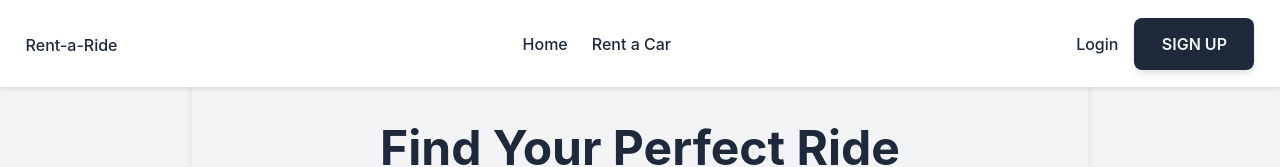
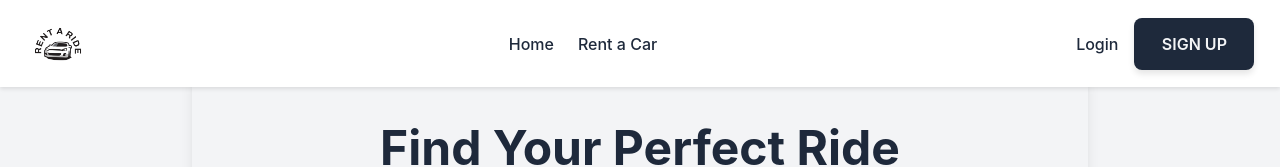
Before and after one commit to JoshRaimo/Rent-a-Ride, a React (Create React App) app in the folder frontend/: page / in a window 1280 px wide. Shown: the top 167 px of the page. Built offline with nearby package versions, Linux system fonts and the light colour scheme; no server answers.

Commit message:
Updated navbar and added logo

```diff
--- a/frontend/package.json
+++ b/frontend/package.json
@@ -20,6 +20,7 @@
     "axios": "^1.7.9",
     "date-fns": "^4.1.0",
     "jwt-decode": "^4.0.0",
+    "lucide-react": "^0.484.0",
     "react": "^19.0.0",
     "react-date-range": "^2.0.1",
     "react-dom": "^19.0.0",
--- a/frontend/src/App.js
+++ b/frontend/src/App.js
@@ -23,6 +23,8 @@ import {
     isTokenExpired,
     logout,
 } from './utils/auth';
+
+import { LogOut } from 'lucide-react'; // Import logout icon
 
 const App = () => {
     return (
@@ -85,9 +87,9 @@ const MainApp = () => {
             <header className="navbar shadow-md bg-white">
                 <div className="container mx-auto flex justify-between items-center px-6 py-4">
                     {/* Logo */}
-                    <h1 className="text-2xl font-bold text-primary-color">
-                        <Link to="/">Rent-a-Ride</Link>
-                    </h1>
+                    <Link to="/" className="flex items-center space-x-2">
+                        <img src="/rentaridelogo.png" alt="Rent-a-Ride Logo" className="h-12 w-auto" />
+                    </Link>
 
                     {/* Navigation Links */}
                     <nav className="flex-1 flex justify-center">
@@ -98,7 +100,7 @@ const MainApp = () => {
                                 </Link>
                             </li>
                             <li>
-                                <Link to="available-cars" className="hover:text-blue-500 text-pimary-color">
+                                <Link to="/available-cars" className="hover:text-blue-500 text-primary-color">
                                     Rent a Car
                                 </Link>
                             </li>
@@ -126,18 +128,18 @@ const MainApp = () => {
                                         Admin Dashboard
                                     </Link>
                                 )}
-                                <Link
+                                                                <Link
                                     to="/profile"
                                     className="hover:text-blue-500 text-primary-color text-sm"
                                 >
-                                    Profile
+                                    {user?.username || 'User'}
                                 </Link>
-                                <span className="text-text-color text-sm">{user?.username || 'User'}</span>
                                 <button
                                     onClick={handleLogout}
                                     className="hover:text-red-500 text-primary-color text-sm"
+                                    title="Logout"
                                 >
-                                    Logout
+                                    <LogOut className="w-5 h-5" />
                                 </button>
                             </>
                         )}
```
Also changed, not shown: frontend/public/rentaridelogo.png (added), 1 other file (tests, documents, lock files or other folders).
